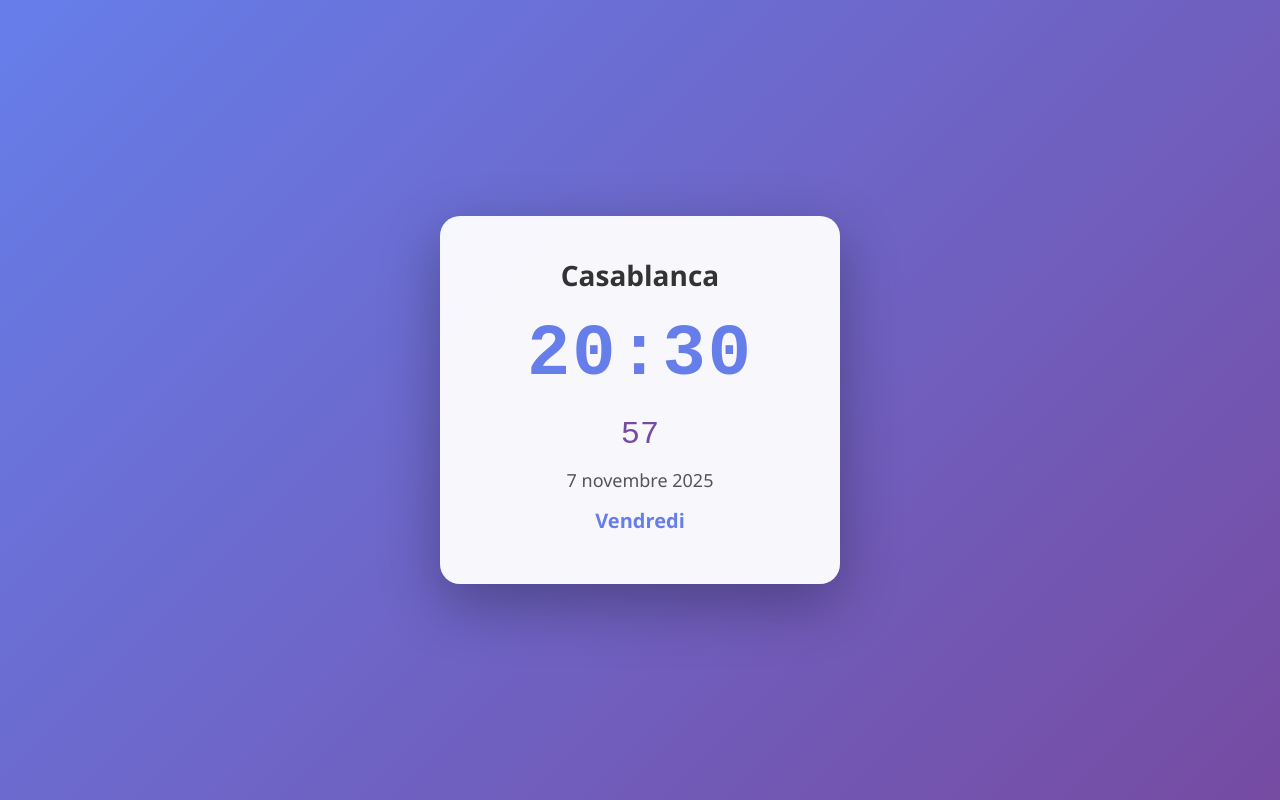
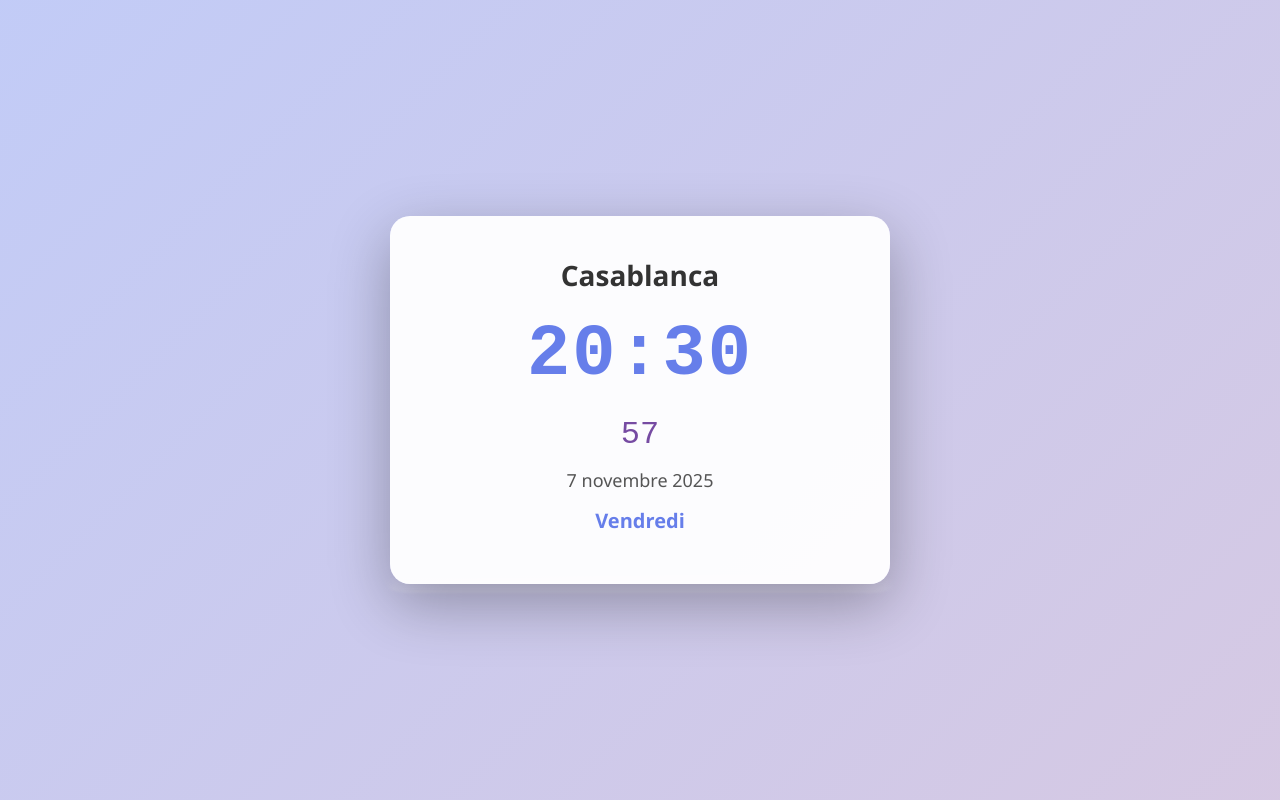
Before and after one commit to surfrdm/notion-widgets, a plain HTML site: page index.html in a window 1280 px wide. Drawn offline with Linux system fonts and the light colour scheme.

Commit message:
Add reflection effect to background - replace gradient with mirror reflection of clock card

```diff
--- a/index.html
+++ b/index.html
@@ -13,12 +13,18 @@
 
         body {
             font-family: 'Segoe UI', Tahoma, Geneva, Verdana, sans-serif;
-            background: linear-gradient(135deg, #667eea 0%, #764ba2 100%);
+            background: linear-gradient(135deg, rgba(102, 126, 234, 0.4) 0%, rgba(118, 75, 162, 0.3) 100%);
             display: flex;
             justify-content: center;
             align-items: center;
             min-height: 100vh;
             padding: 20px;
+        }
+
+        .container {
+            position: relative;
+            max-width: 500px;
+            width: 100%;
         }
 
         .clock-container {
@@ -27,8 +33,22 @@
             padding: 40px;
             box-shadow: 0 20px 60px rgba(0, 0, 0, 0.3);
             text-align: center;
-            max-width: 400px;
-            width: 100%;
+            position: relative;
+            z-index: 1;
+        }
+
+        /* Effet de reflet en dessous */
+        .reflection {
+            position: absolute;
+            bottom: -30px;
+            left: 0;
+            right: 0;
+            height: 60px;
+            background: linear-gradient(to bottom, rgba(255, 255, 255, 0.3), rgba(255, 255, 255, 0.05));
+            border-radius: 20px;
+            transform: scaleY(-0.3);
+            opacity: 0.6;
+            filter: blur(3px);
         }
 
         h1 {
@@ -87,12 +107,15 @@
     </style>
 </head>
 <body>
+    <div class="container">
         <div class="clock-container">
             <h1>Casablanca</h1>
             <div class="time-display" id="time">--:--</div>
             <div class="seconds" id="seconds">--</div>
             <div class="date-display" id="date">--</div>
             <div class="day-display" id="day">--</div>
+        </div>
+        <div class="reflection"></div>
     </div>
 
     <script>
```
Lines whose indentation alone changed are shown as unchanged.
